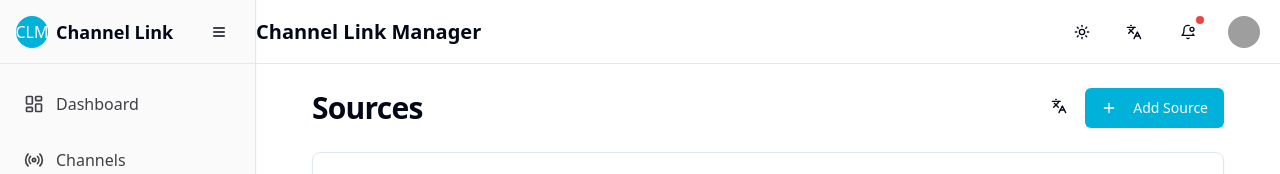
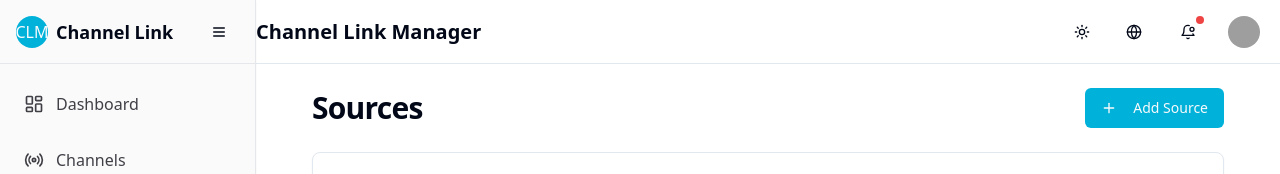
Before and after one commit to PazTaba/channel-flow-manager, a React (Vite) app: page /sources in a window 1280 px wide. Shown: the top 174 px of the page. Built offline with nearby package versions, Linux system fonts and the light colour scheme; grey boxes are pictures that could not be loaded.

Commit message:
Remove language toggle and restore icon
Reverts the language toggle and restores the globe icon.

```diff
--- a/src/components/LanguageToggle.tsx
+++ b/src/components/LanguageToggle.tsx
@@ -1,7 +1,7 @@
 
 import { Button } from "@/components/ui/button";
 import { useLanguage } from "@/hooks/useLanguage";
-import { Languages } from "lucide-react";
+import { Globe } from "lucide-react";
 
 export function LanguageToggle() {
   const { language, setLanguage } = useLanguage();
@@ -17,7 +17,7 @@ export function LanguageToggle() {
       onClick={toggleLanguage}
       className="w-9 h-9 rounded-full"
     >
-      <Languages className="h-4 w-4" />
+      <Globe className="h-4 w-4" />
       <span className="sr-only">Toggle Language</span>
     </Button>
   );
--- a/src/pages/Sources.tsx
+++ b/src/pages/Sources.tsx
@@ -4,7 +4,6 @@ import { Card, CardContent, CardDescription, CardHeader, CardTitle } from "@/com
 import { Button } from "@/components/ui/button";
 import { ResponsiveDataTable, Column } from "@/components/data/ResponsiveDataTable";
 import { Badge } from "@/components/ui/badge";
-import { LanguageToggle } from "@/components/LanguageToggle";
 import { useLanguage } from "@/hooks/useLanguage";
 import { translations } from "@/i18n/translations";
 import { Source } from "@/types/source";
@@ -75,7 +74,6 @@ export default function Sources() {
           {t.title}
         </h1>
         <div className="flex gap-2">
-          <LanguageToggle />
           <Button onClick={() => {}}>
             <Plus className="h-4 w-4 mr-2" />
             {t.addSource}
```
